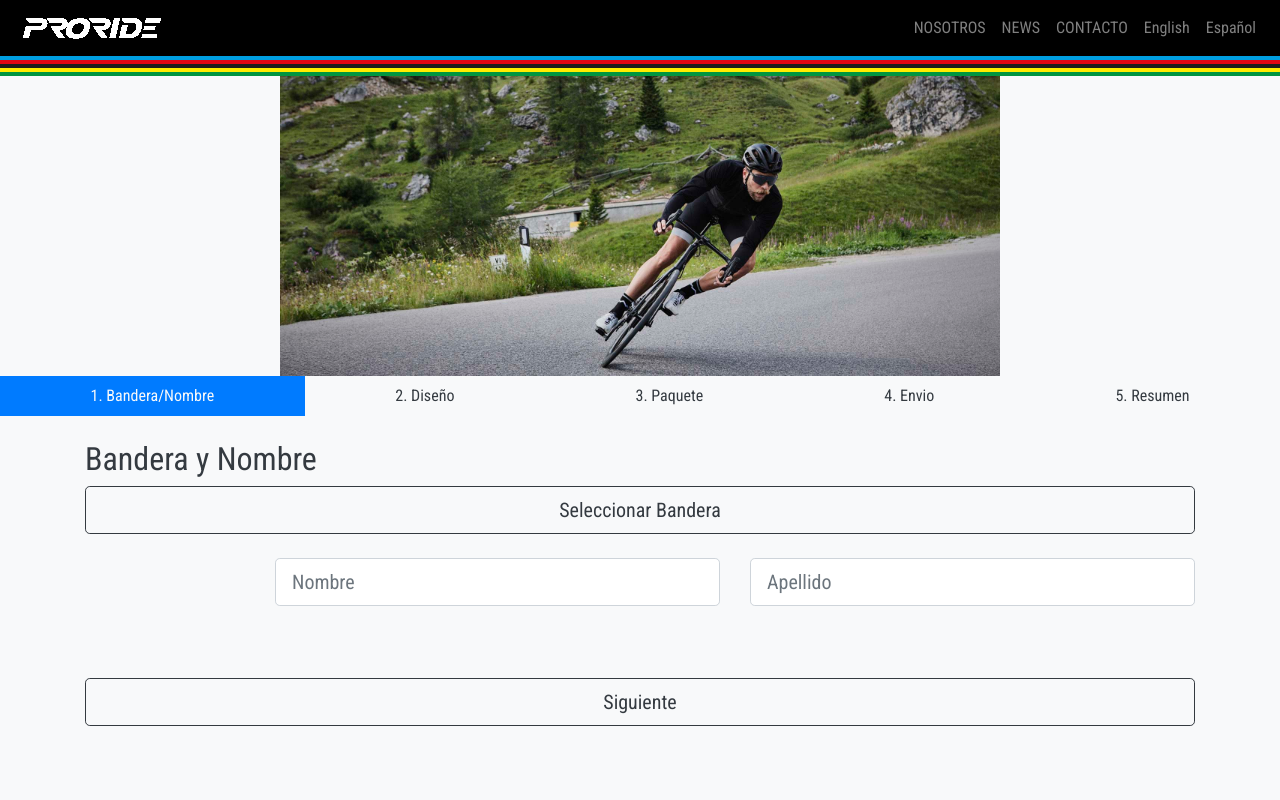
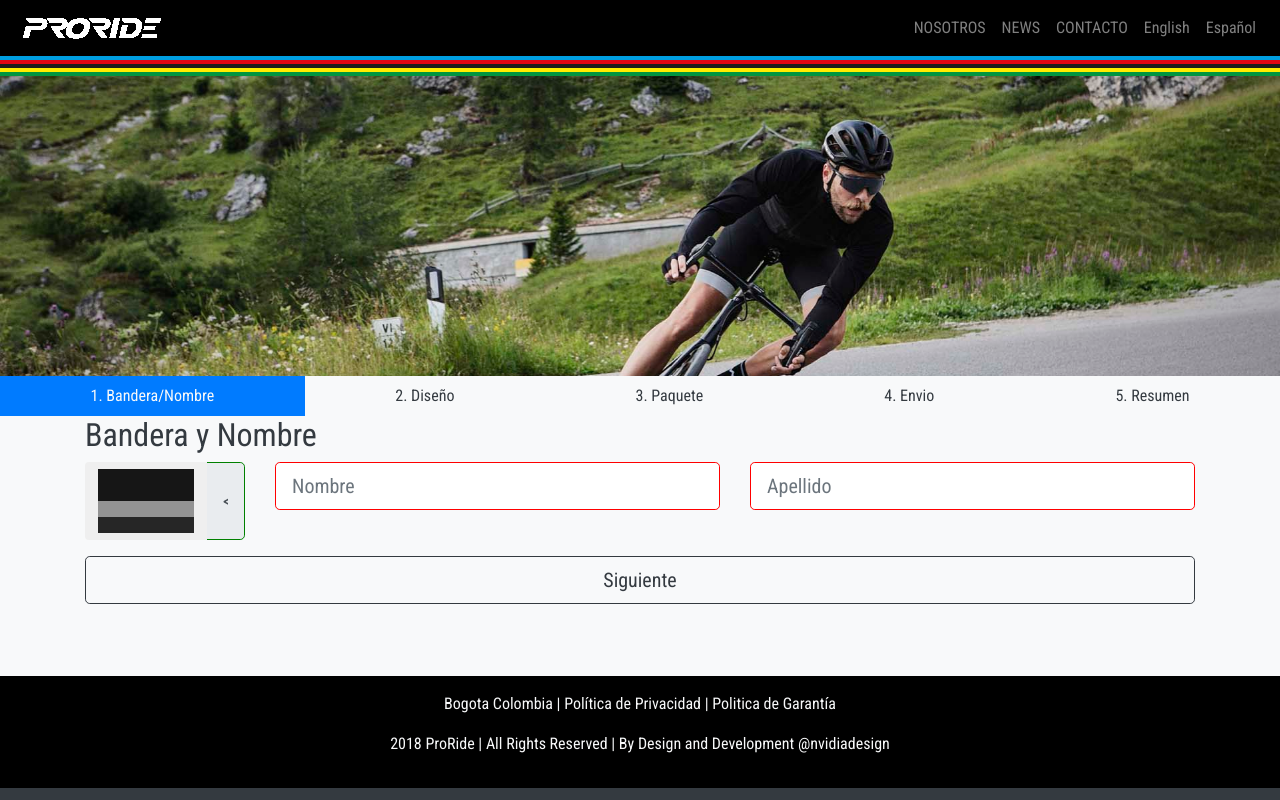
Before and after one commit to marcohern/bikestickers, an Angular app in the folder angular5/: page /name-and-flag in a window 1280 px wide. Shown: the top 800 px of the page. Built offline with nearby package versions, Linux system fonts and the light colour scheme.

Commit message:
name and lag form validation

```diff
--- a/angular5/src/app/mods/bike/behaviors/order-behavior.ts
+++ b/angular5/src/app/mods/bike/behaviors/order-behavior.ts
@@ -1,6 +1,8 @@
 import { RootBehavior } from './root-behavior';
 import { BikeService } from '../bike.service';
 import { Order } from '../models/order';
+import { Flag } from '../models/flag';
+
 
 
 export class OrderBehavior extends RootBehavior {
@@ -19,4 +21,11 @@ export class OrderBehavior extends RootBehavior {
     saveOrder() {
         this.bss.saveOrder(this.order);
     }
+
+    saveFlagName(flag:Flag, fname:string, lname:string) {
+        this.order.sticker.flag = flag;
+        this.order.sticker.fname = fname;
+        this.order.sticker.lname = lname;
+        this.saveOrder();
+    }
 }
--- a/angular5/src/app/mods/bike/bike.module.ts
+++ b/angular5/src/app/mods/bike/bike.module.ts
@@ -1,6 +1,6 @@
 import { NgModule } from '@angular/core';
 import { CommonModule } from '@angular/common';
-import { FormsModule } from '@angular/forms';
+import { FormsModule, ReactiveFormsModule } from '@angular/forms';
 import { Routes, RouterModule } from '@angular/router';
 import { NgbModule } from '@ng-bootstrap/ng-bootstrap';
 import { NameAndFlagComponent } from './name-and-flag/name-and-flag.component';
@@ -22,6 +22,7 @@ import { BikeRoutes } from './bike.routes';
   imports: [
     CommonModule,
     FormsModule,
+    ReactiveFormsModule,
     NgbModule.forRoot(),
     BikeRoutes
   ],
--- a/angular5/src/app/mods/bike/bike.service.ts
+++ b/angular5/src/app/mods/bike/bike.service.ts
@@ -11,14 +11,9 @@ export class BikeService {
 
   private static storageId:string = 'com.marcohern.bikestickers.order';
 
-  containsSticker:boolean = false;;
-  containsPackage:boolean = false;
-  containsBilling:boolean = false;
-  order:Order = null;
-
   constructor() { }
 
-  loadOrder() {
+  loadOrder():Order {
     var order = JSON.parse(storage.getItem(BikeService.storageId)) as Order;
     if (order==null) {
       return new Order();
@@ -49,7 +44,12 @@ export class BikeService {
   }
 
   flagPath(flag:Flag) {
-    if (flag==null) return '';
+    if (flag==null) return environment.root + '/assets/country-flags/svg/empty.svg';
     return environment.root + '/assets/country-flags/svg/' + flag.code.toLowerCase() + '.svg';
   }
+
+  flagName(flag:Flag) {
+    if (flag==null) return '';
+    return flag.name;
+  }
 }
--- a/angular5/src/app/mods/bike/breadcrumbs/breadcrumbs.component.html
+++ b/angular5/src/app/mods/bike/breadcrumbs/breadcrumbs.component.html
@@ -1,6 +1,6 @@
 <ul class="nav nav-fill">
   <li class="nav-item" *ngFor="let crumb of crumbs">
-    <!--span class="nav-link" *ngIf="!crumb.enabled" [ngClass]="crumb.cls">{{crumb.num}}. {{crumb.name}}</span-->
-    <a class="nav-link" [ngClass]="crumb.cls" [routerLink]="crumb.route">{{crumb.num}}. {{crumb.name}}</a>
+    <span class="nav-link" *ngIf="!crumb.enabled" [ngClass]="crumb.cls">{{crumb.num}}. {{crumb.name}}</span>
+    <a class="nav-link" *ngIf="crumb.enabled" [ngClass]="crumb.cls" [routerLink]="crumb.route">{{crumb.num}}. {{crumb.name}}</a>
   </li>
 </ul>
--- a/angular5/src/app/mods/bike/name-and-flag/name-and-flag.component.html
+++ b/angular5/src/app/mods/bike/name-and-flag/name-and-flag.component.html
@@ -1,40 +1,43 @@
 <proride-cover asset="cover1"></proride-cover>
 <proride-breadcrumbs [level]="0"></proride-breadcrumbs>
-<br>
+<form [formGroup]="nameFlagFormGroup" (ngSubmit)="next()" novalidate >
   <div class="container">
     <h2>Bandera y Nombre</h2>
     <div class="row">
-    <div class="col-md-12">
-      <button class="btn btn-outline-dark btn-lg btn-block" (click)="modal(flagPicker)">Seleccionar Bandera</button>
+      <div class="col-md-2">
+        <div class="form-group">
+          <div class="input-group mb-2">
+            <div class="input-group-prepend">
+              <button type="button" class="btn" (click)="modal(flagPicker)">
+                  <img [alt]="bs.flagName(order.sticker.flag)" [src]="bs.flagPath(order.sticker.flag)" height="64" />
+              </button>
             </div>
-  </div><br>
-  <div class="row">
-    <div class="col-md-2">
-      <div *ngIf="order.sticker.flag">
-        <img [alt]="order.sticker.flag.name" [src]="bs.flagPath(order.sticker.flag)" width="64px" /> {{order.sticker.flag.name}}
+            <input type="text" class="form-control form-control-lg" placeholder="Bandera" formControlName="flag" readonly required>
+          </div>
         </div>
       </div>
       <div class="col-md-5">
+        <div class="form-group">
           <div class="input-group">
-          <input type="text" class="form-control form-control-lg" placeholder="Nombre" aria-label="Nombre" [(ngModel)]="order.sticker.fname">
+              <input type="text" class="form-control form-control-lg" placeholder="Nombre" aria-label="Nombre" formControlName="fname" required>
+          </div>
         </div>
       </div>
       <div class="col-md-5">
+        <div class="form-group">
           <div class="input-group">
-        <input type="text" class="form-control form-control-lg" placeholder="Apellido" aria-label="Apellido" [(ngModel)]="order.sticker.lname">
+            <input type="text" class="form-control form-control-lg" placeholder="Apellido" aria-label="Apellido" formControlName="lname" required>
           </div>
         </div>
       </div>
-  <br><br><br>
-
+    </div>
     <div class="row">
       <div class="col-md-12">
-        <button class="btn btn-outline-dark btn-lg btn-block" (click)="next()">Siguiente</button>
+          <button type="submit" class="btn btn-outline-dark btn-lg btn-block">Siguiente</button>
       </div>
     </div>
-<br><br><br>
   </div>
-
+</form>
 <ng-template #flagPicker let-c="close" let-d="dismiss">
   <div class="modal-header">
     <h4 class="modal-title text-dark">Modal title</h4>
--- a/angular5/src/app/mods/bike/name-and-flag/name-and-flag.component.ts
+++ b/angular5/src/app/mods/bike/name-and-flag/name-and-flag.component.ts
@@ -1,6 +1,7 @@
 import { Component, OnInit } from '@angular/core';
 import {NgbModal, NgbActiveModal, ModalDismissReasons} from '@ng-bootstrap/ng-bootstrap';
 import { NgForm } from '@angular/forms';
+import { FormControl, FormGroup } from '@angular/forms';
 import { Router } from '@angular/router';
 import { OrderBehavior } from '../behaviors/order-behavior';
 import { BikeService } from '../bike.service';
@@ -14,6 +15,11 @@ import { Flag } from '../models/flag';
 export class NameAndFlagComponent extends OrderBehavior implements OnInit {
 
   flags:Flag[] = [];
+  nameFlagFormGroup:FormGroup = new FormGroup({
+    flag: new FormControl(),
+    fname: new FormControl(),
+    lname: new FormControl()
+  });
 
   constructor(
     private router:Router,
@@ -23,12 +29,19 @@ export class NameAndFlagComponent extends OrderBehavior implements OnInit {
   }
 
   ngOnInit() {
+
     this.loadOrder();
+    var flagname = (this.order.sticker.flag) ? this.order.sticker.flag.name : '<-- Seleccionar Bandera';
+    this.nameFlagFormGroup.setValue({
+      flag:flagname,
+      fname:this.order.sticker.fname,
+      lname:this.order.sticker.lname
+    });
   }
 
   selectFlag(flag:any) {
-    console.log(flag);
     this.order.sticker.flag = flag;
+    this.nameFlagFormGroup.controls['flag'].setValue(flag.name);
   }
 
   getFlagSelector() {
@@ -42,8 +55,15 @@ export class NameAndFlagComponent extends OrderBehavior implements OnInit {
   }
 
   next() {
-    this.saveOrder();
-    this.router.navigate(['/design']);
+    console.log("next",this.nameFlagFormGroup);
+    if (this.nameFlagFormGroup.valid) {
+      this.saveFlagName(
+        this.order.sticker.flag,
+        this.nameFlagFormGroup.value.fname,
+        this.nameFlagFormGroup.value.lname
+      );
+      this.router.navigate(['/design']);
+    }
   }
 
   modal(flagPicker) {
--- a/angular5/src/assets/proride/styles.css
+++ b/angular5/src/assets/proride/styles.css
@@ -39,3 +39,11 @@
     .proride-cover.cover3 { background-image: url('bg3.jpg'); }
     .proride-cover.cover4 { background-image: url('bg4.jpg'); }
 }
+
+input.ng-invalid:not(form) {
+    border: 1px solid red;
+}
+
+input.ng-valid:not(form) {
+    border: 1px solid green;
+}
```
Also changed, not shown: angular5/src/assets/country-flags/svg/empty.svg (added). Lines whose indentation alone changed are shown as unchanged.
